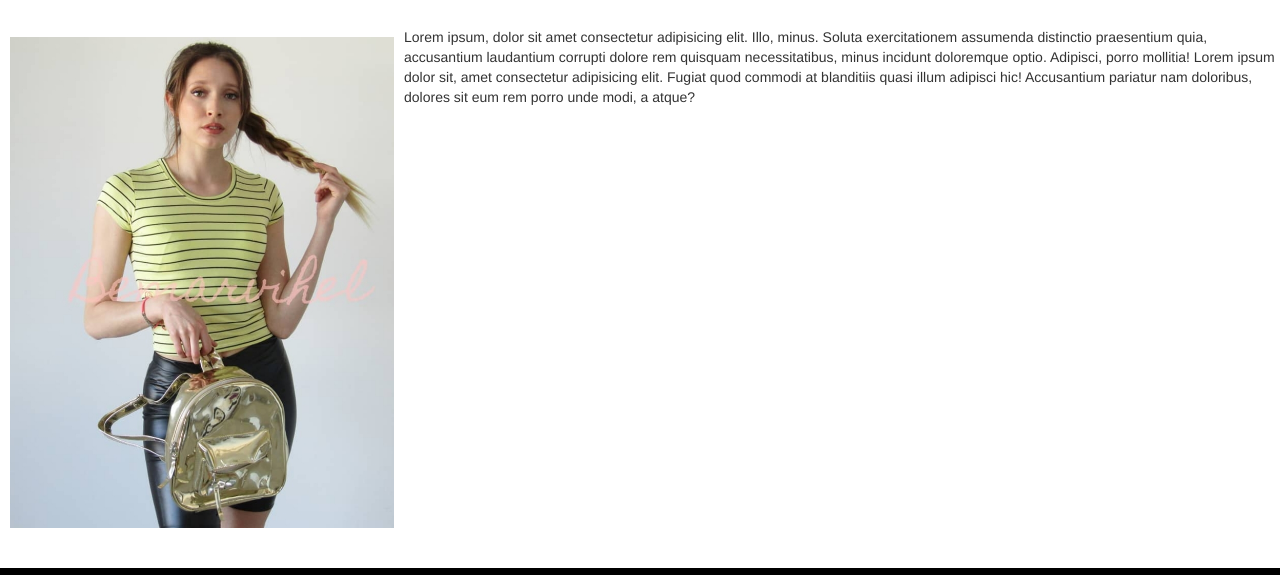
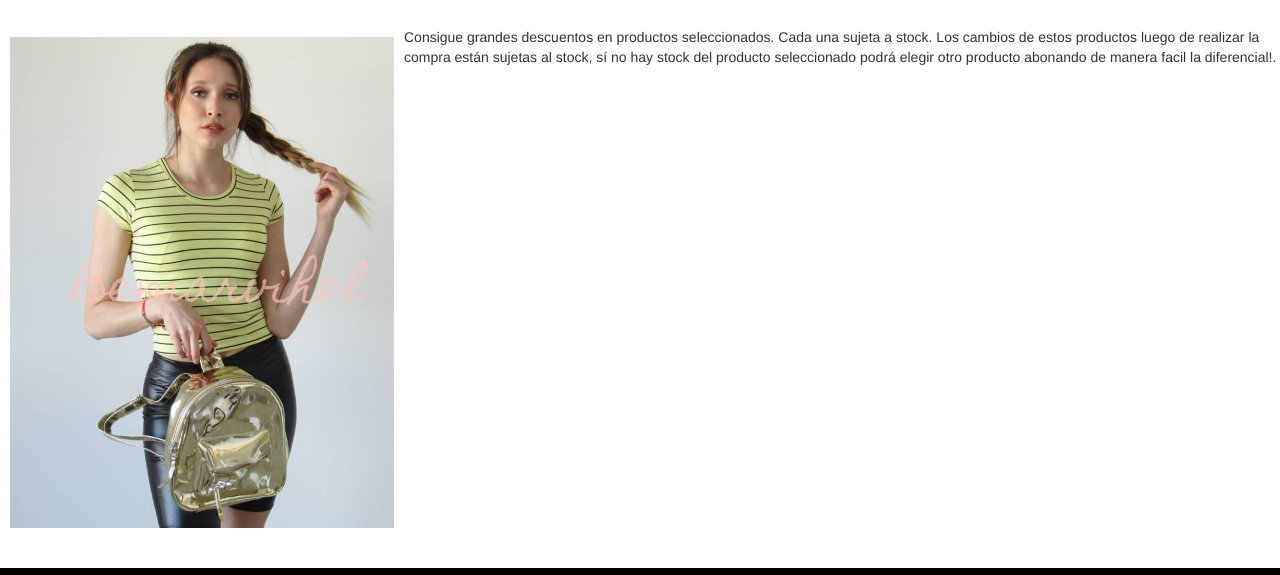
Before and after one commit to giselle95/Bermahivel-web, a website: page index.html in a window 1280 px wide. Shown: the part 604-1179 px from the top of the page. Drawn offline with nearby package versions, Linux system fonts and the light colour scheme; a web font is replaced by a local one.

Commit message:
Cambio de descuento

```diff
--- a/index.html
+++ b/index.html
@@ -91,9 +91,7 @@
                 <div class="main__descuento__descripcion contenedor">
                     <img class="main__descuento__descripcion__img" src="img/20201117_155824.jpg" alt="Descuentos">
 
-                    <p>Lorem ipsum, dolor sit amet consectetur adipisicing elit. Illo, minus. Soluta exercitationem assumenda distinctio praesentium quia, accusantium laudantium corrupti dolore rem quisquam necessitatibus, minus incidunt doloremque optio.
-                        Adipisci, porro mollitia! Lorem ipsum dolor sit, amet consectetur adipisicing elit. Fugiat quod commodi at blanditiis quasi illum adipisci hic! Accusantium pariatur nam doloribus, dolores sit eum rem porro unde modi, a atque?
-
+                    <p>Consigue grandes descuentos en productos seleccionados. Cada una sujeta a stock. Los cambios de estos productos luego de realizar la compra están sujetas al stock, sí no hay stock del producto seleccionado podrá elegir otro producto abonando de manera facil la diferencial!.
                     </p>
                 </div>
             </div>
```
